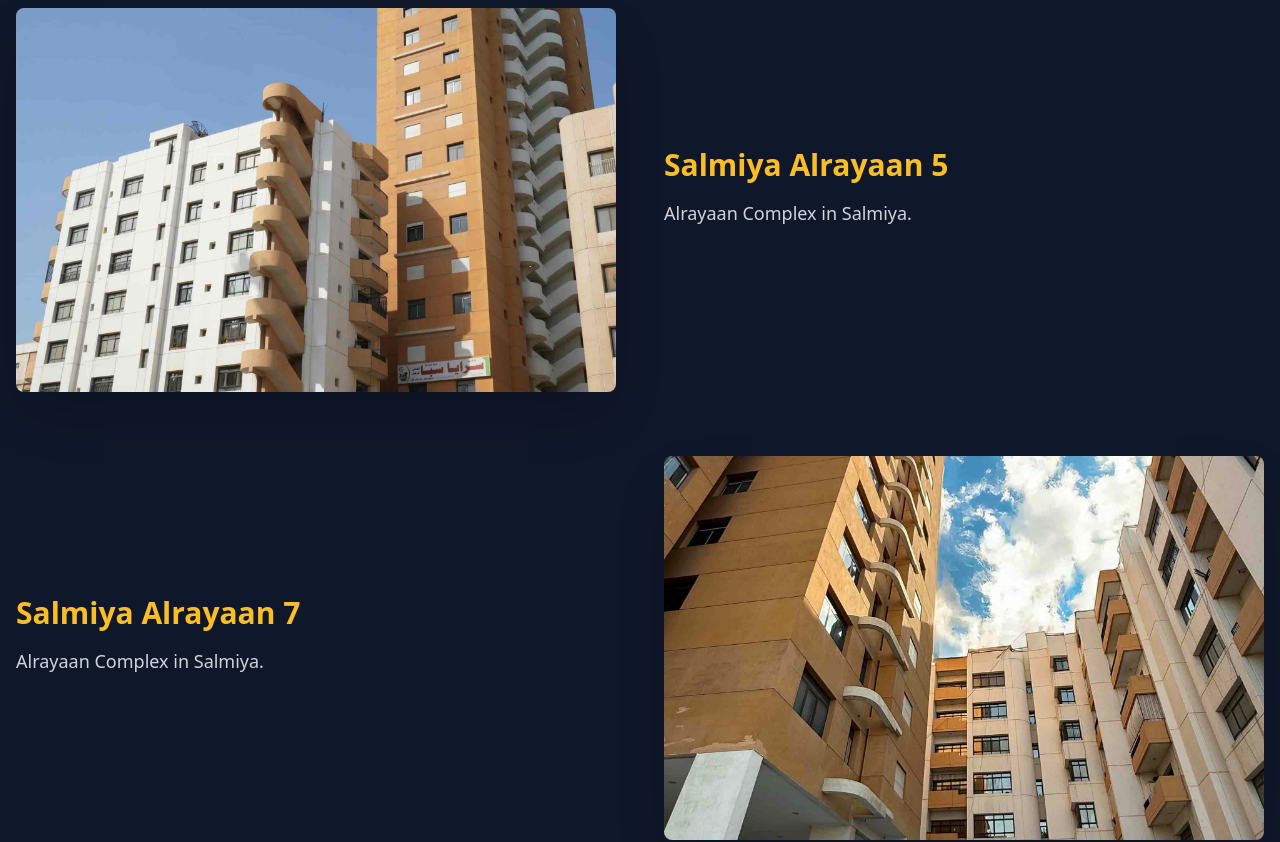
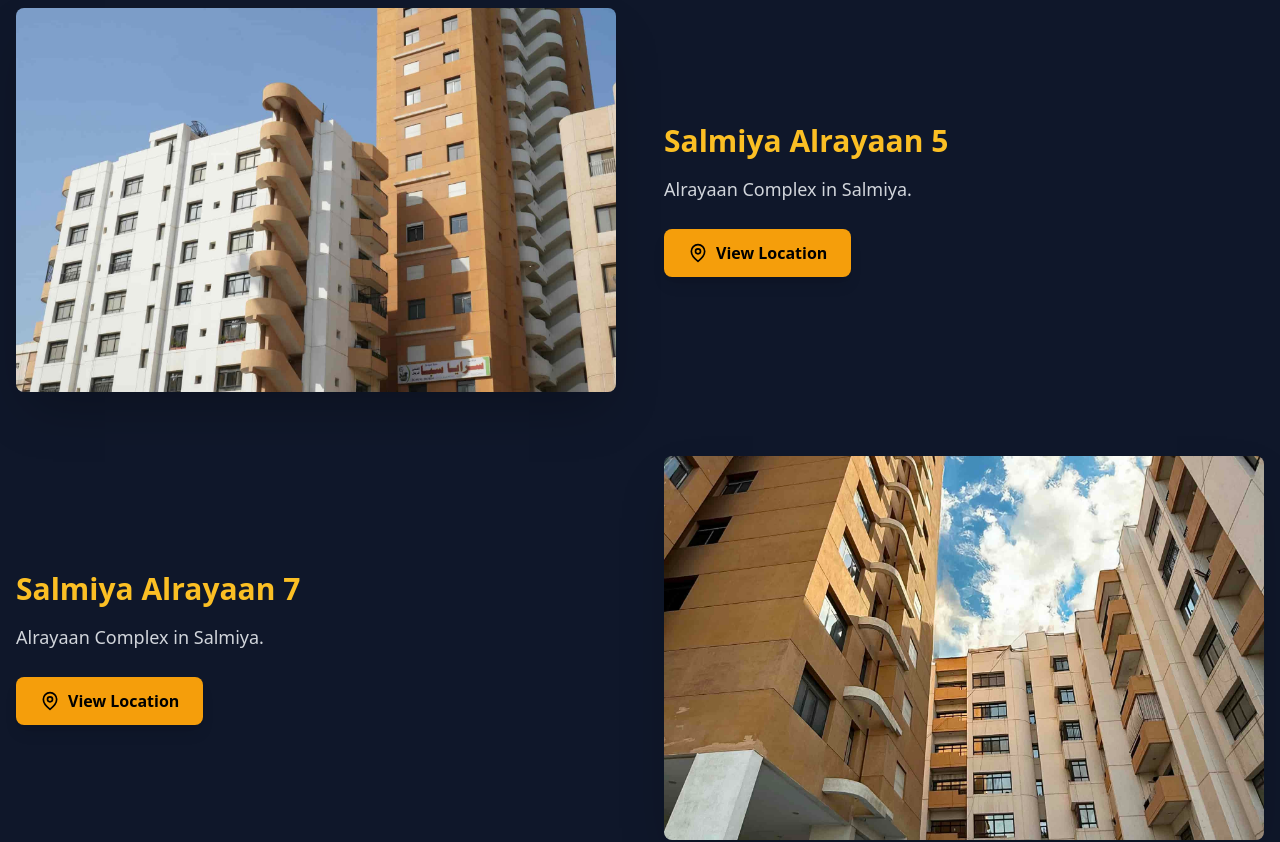
Before and after one commit to mahmoudeosama2/eldurra, a React (Vite) app: page / in a window 1280 px wide. Shown: the part 3660-4502 px from the top of the page. Built offline with nearby package versions, Linux system fonts and the light colour scheme.

Commit message:
after add full images

```diff
--- a/src/components/Contact.tsx
+++ b/src/components/Contact.tsx
@@ -26,7 +26,7 @@ const Contact: React.FC = () => {
                 {t('contact.phone')}
               </h3>
               <p className="text-white/90">+965 2226 9915</p>
-              <p className="text-white/90">+965 6777 7177</p>
+              <p className="text-white/90">+965 2226 9916</p>
             </div>
 
             <div className="text-center">
--- a/src/components/Properties.tsx
+++ b/src/components/Properties.tsx
@@ -1,5 +1,5 @@
 import * as React from 'react';
-import { X } from 'lucide-react';
+import { X, MapPin } from 'lucide-react';
 import { useLanguage } from '../contexts/LanguageContext';
 
 import jabriyaImg from '../assets/jabriya.jpg';
@@ -94,64 +94,74 @@ const Properties: React.FC = () => {
       image: alrayaan1,
       title: t('properties.alrayaan.title'),
       description: t('properties.alrayaan.description'),
-      category: 'complexes'
+      category: 'complexes',
+      location: 'https://maps.app.goo.gl/n7ZhwdxmRNbRTKe7A'
     },
     {
       image: alrayaan2,
       title: t('properties.alrayaan2.title'),
       description: t('properties.alrayaan2.description'),
-      category: 'complexes'
+      category: 'complexes',
+      location: 'https://maps.app.goo.gl/n7ZhwdxmRNbRTKe7A'
     },
     {
       image: alrayaan3,
       title: t('properties.alrayaan3.title'),
       description: t('properties.alrayaan3.description'),
-      category: 'complexes'
+      category: 'complexes',
+      location: 'https://maps.app.goo.gl/n7ZhwdxmRNbRTKe7A'
     },
 
     {
       image: lablag1,
       title: t('properties.lablag.title'),
       description: t('properties.lablag.description'),
-      category: 'complexes'
+      category: 'complexes',
+      location: 'https://maps.app.goo.gl/n3va1GHMwC6Q9AVdA'
     },
     {
       image: lablag2,
       title: t('properties.lablag2.title'),
       description: t('properties.lablag2.description'),
-      category: 'complexes'
+      category: 'complexes',
+      location: 'https://maps.app.goo.gl/n3va1GHMwC6Q9AVdA'
     },
 
     {
       image: mahbullah1,
       title: t('properties.mahbullah216.title'),
       description: t('properties.mahbullah216.description'),
-      category: 'residential'
+      category: 'residential',
+      location: 'https://maps.app.goo.gl/L6xEWegmmwMEsVcJ8'
     },
     {
       image: mahbullah2,
       title: t('properties.mahbullah216_2.title'),
       description: t('properties.mahbullah216_2.description'),
-      category: 'residential'
+      category: 'residential',
+      location: 'https://maps.app.goo.gl/L6xEWegmmwMEsVcJ8'
     },
     {
       image: mahbullahComplex1,
       title: t('properties.mahbullahComplex.title'),
       description: t('properties.mahbullahComplex.description'),
-      category: 'complexes'
+      category: 'complexes',
+      location: 'https://maps.app.goo.gl/SwHvnd4NYuNvPEJ68'
     },
     {
       image: mahbullahComplex2,
       title: t('properties.mahbullahComplex2.title'),
       description: t('properties.mahbullahComplex2.description'),
-      category: 'complexes'
+      category: 'complexes',
+      location: 'https://maps.app.goo.gl/SwHvnd4NYuNvPEJ68'
     },
 
     {
       image: four,
       title: t('properties.salmiya.title'),
       description: t('properties.salmiya.description'),
-      category: 'previous'
+      category: 'previous',
+      location: 'https://maps.app.goo.gl/jCBucykDyR7yVQ1a6'
     },
     {
       image: five,
@@ -169,31 +179,36 @@ const Properties: React.FC = () => {
       image: villa1,
       title: t('properties.villa1.title'),
       description: t('properties.villa1.description'),
-      category: 'residential'
+      category: 'residential',
+      location: 'https://maps.app.goo.gl/dFJEcctsmeZQeoMQ6'
     },
     {
       image: villa2,
       title: t('properties.villa2.title'),
       description: t('properties.villa2.description'),
-      category: 'residential'
+      category: 'residential',
+      location: 'https://maps.app.goo.gl/BgVPZLx9aEg8KLAP9'
     },
     {
       image: villa3,
       title: t('properties.villa3.title'),
       description: t('properties.villa3.description'),
-      category: 'residential'
+      category: 'residential',
+      location: 'https://maps.app.goo.gl/Qp7h81azX6HgxmYd6'
     },
     {
       image: villa4,
       title: t('properties.villa4.title'),
       description: t('properties.villa4.description'),
-      category: 'residential'
+      category: 'residential',
+      location: 'https://maps.app.goo.gl/Gohn47ahpbGXRF3UA'
     },
     {
       image: villa5,
       title: t('properties.villa5.title'),
       description: t('properties.villa5.description'),
-      category: 'residential'
+      category: 'residential',
+      location: 'https://maps.app.goo.gl/jCBucykDyR7yVQ1a6'
     },
     {
       image: daralawad,
@@ -279,25 +294,29 @@ const Properties: React.FC = () => {
       image: cartblanche1,
       title: t('properties.cartblanche.title'),
       description: t('properties.cartblanche.description'),
-      category: 'construction'
+      category: 'construction',
+      location: 'https://maps.app.goo.gl/aEMH9R7P6fSxadVPA'
     },
     {
       image: cartblanche2,
       title: t('properties.cartblanche2.title'),
       description: t('properties.cartblanche2.description'),
-      category: 'construction'
+      category: 'construction',
+      location: 'https://maps.app.goo.gl/njEfAtYKtNLeT8GG9'
     },
     {
       image: clinic1,
       title: t('properties.clinic.title'),
       description: t('properties.clinic.description'),
-      category: 'construction'
+      category: 'construction',
+      location: 'https://maps.app.goo.gl/4HxqXRS89skExD6P9'
     },
     {
       image: clinic2,
       title: t('properties.clinic2.title'),
       description: t('properties.clinic2.description'),
-      category: 'construction'
+      category: 'construction',
+      location: 'https://maps.app.goo.gl/4HxqXRS89skExD6P9'
     }
   ];
 
@@ -315,6 +334,10 @@ const Properties: React.FC = () => {
     residential: t('properties.categories.residential'),
     previous: t('properties.categories.previous'),
     construction: t('properties.categories.construction')
+  };
+
+  const handleLocationClick = (location: string) => {
+    window.open(location, '_blank');
   };
 
   return (
@@ -355,6 +378,16 @@ const Properties: React.FC = () => {
                       <p className="text-gray-300 mb-6 text-lg leading-relaxed">
                         {property.description}
                       </p>
+
+                      {property.location && (
+                        <button
+                          onClick={() => handleLocationClick(property.location!)}
+                          className="inline-flex items-center gap-2 bg-amber-500 hover:bg-amber-600 text-black font-semibold py-3 px-6 rounded-lg transition-colors duration-300 shadow-lg hover:shadow-xl"
+                        >
+                          <MapPin size={20} />
+                          <span>{t('properties.viewLocation') || 'عرض الموقع'}</span>
+                        </button>
+                      )}
                     </div>
                   </div>
                 ))}
--- a/src/contexts/LanguageContext.tsx
+++ b/src/contexts/LanguageContext.tsx
@@ -166,7 +166,7 @@ export const translations = {
     'location.projects': 'Project Areas',
     'location.projectsText': 'Jabriya, Mahboula, and other prime locations',
     'location.coordinates': 'Coordinates: 29.3743° N, 47.9894° E',
-
+    "properties.viewLocation": "View Location",
     // Contact
     'contact.title': 'Contact DURRA WORLD CO',
     'contact.description': 'Reach out to our team for inquiries or leasing.',
@@ -256,7 +256,7 @@ export const translations = {
     'properties.lablag.description': 'مجمع البلاج على شارع الخليج العربي.',
     'properties.lablag2.title': 'البلاج',
     'properties.lablag2.description': 'مجمع البلاج على شارع الخليج العربي.',
-
+"properties.viewLocation": "عرض الموقع",
     // عقارات المهبولة
     'properties.mahbullah216.title': 'المهبولة 216',
     'properties.mahbullah216.description': 'عقار المهبولة 216.',
```
